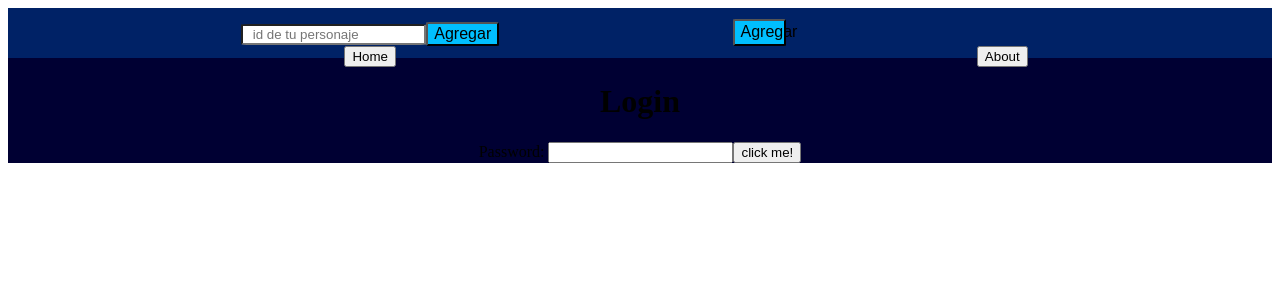
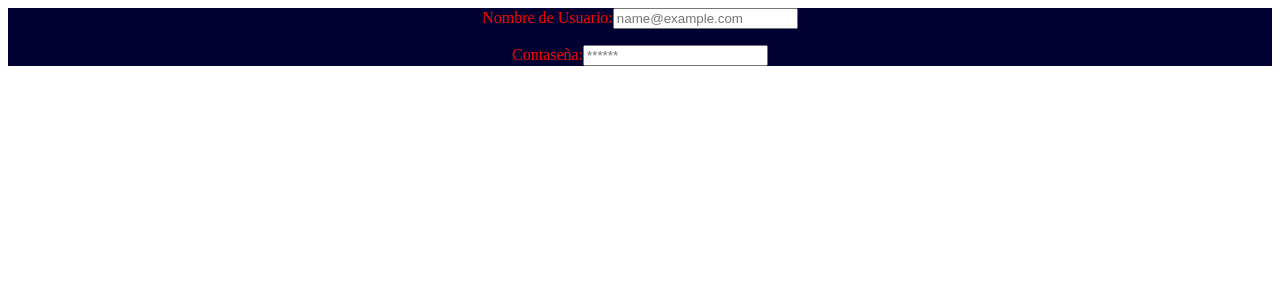
Before and after one commit to EmilceAide/rick-and-morty-front, a React (Create React App) app: page / in a window 1280 px wide. Shown: the top 300 px of the page. Built offline with nearby package versions, Linux system fonts and the light colour scheme; a web font is replaced by a local one.

Commit message:
Added login form and logout button

```diff
--- a/src/App.jsx
+++ b/src/App.jsx
@@ -1,17 +1,37 @@
-import React, { useState } from "react";
-import { Route, Routes } from "react-router-dom";
+import React, { useState, useEffect } from "react";
+import { Route, Routes, useLocation, useNavigate } from "react-router-dom";
 import axios from "axios";
 import "./App.css";
-import Cards from "./components/cards/Cards.jsx";
+import Cards from "./components/Cards/Cards.jsx";
 import NavBar from "./components/NavBar/NavBar.jsx";
-import Login  from "./components/login/Login";
-import About from "./components/about/About";
-import Detail from "./components/detail/Detail";
+import About from "./components/About/About";
+import Detail from "./components/Detail/Detail";
+import FormLogin from "./components/Form/FormLogin";
 
 function App() {
   const url = "https://rickandmortyapi.com/api/character";
+  const location = useLocation();
+  const navigate = useNavigate();
 
   const [characters, setCharacters] = useState([]);
+  const [access, setAccess] = useState(false);
+  const EMAIL = "emi@gmail.com";
+  const PASSWORD = "Pass123!";
+
+  function login(userData) {
+    if (userData.password === PASSWORD && userData === EMAIL) {
+      setAccess(true);
+      navigate("/home");
+    }
+  }
+  function logout() {
+    setAccess(false);
+    navigate("/");
+  }
+
+  useEffect(() => {
+    !access && navigate("/");
+  }, [access]);
 
   const onSearch = (id) => {
     axios
@@ -44,16 +64,19 @@ function App() {
 
   return (
     <div className="App">
-      <NavBar onSearch={onSearch} onGetRandom={onGetRandom} />
+      {location.pathname === "/" ? (
+        <FormLogin login={login} />
+      ) : (
+        <NavBar onSearch={onSearch} onGetRandom={onGetRandom} logout={logout} />
+      )}
       <Routes>
-        <Route path="/" element ={<Login/>}></Route>
-        <Route path="/home" element ={
-         <Cards characters={characters} onClose={onClose} />
-         }></Route>
-        <Route path="/about" element ={<About/>}></Route>
-        <Route path="/detail/:id" element ={<Detail/>}></Route>
+        <Route
+          path="/home"
+          element={<Cards characters={characters} onClose={onClose} />}
+        ></Route>
+        <Route path="/about" element={<About />}></Route>
+        <Route path="/detail/:id" element={<Detail url={url} />}></Route>
       </Routes>
-
     </div>
   );
 }
--- /dev/null
+++ b/src/components/Form/FormLogin.jsx
@@ -0,0 +1,80 @@
+import React, { useState } from "react";
+import { Link } from "react-router-dom";
+import {validation} from "../../models/validation";
+
+const FormLogin = ({login}) => {
+  const [userData, setUserData] = useState({
+    username: "",
+    password: "",
+  });
+
+  const [errors, setErrors] = useState({
+    username: "",
+    password: "",
+  });
+
+
+
+  const handleChange = (e) =>{
+    setUserData({
+        ...userData,
+        [e.target.name]: e.target.value
+    })
+    setErrors(validation({
+        ...userData,
+        [e.target.name]: e.target.value
+    })
+    )
+  }
+
+  const handleSubmit =(e)=>{
+    e.preventDefault()
+    const aux = Object.keys(errors)
+    if(aux.length===0){
+      setUserData({
+        email: "",
+        password: "",
+      })
+      setErrors({
+        email: "",
+        password: "",
+      })
+    login(userData)
+  }
+}
+
+  return (
+    <from onSubmit={handleSubmit}>
+      <label style={{color: 'red'}}>Nombre de Usuario:</label>
+      <input
+        type="text"
+        name="username"
+        placeholder="name@example.com"
+        value={userData.username}
+        onChange={handleChange}
+      />
+      <p>
+      {errors.username && <p style={{color: 'red'}}>{ errors.username }</p>}
+      </p>
+
+      <label  style={{color: 'red'}}>Contaseña:</label>
+      <input
+        type="text"
+        name="password"
+        placeholder="******"
+        value={userData.password}
+        onChange={handleChange}
+      />
+      <p>
+      {errors.password && <p style={{color: 'red'}}>{ errors.password }</p>}
+      </p>
+      {Object.keys(errors).length === 0 ? (
+          <Link to="/home">
+            <button type="submit">Ingresar</button>
+          </Link>
+        ) : null}
+    </from>
+  );
+};
+
+export default FormLogin;
--- a/src/components/NavBar/NavBar.jsx
+++ b/src/components/NavBar/NavBar.jsx
@@ -1,17 +1,17 @@
 import React from "react";
 import { Link } from "react-router-dom";
-import SearchBar from "../searchBar/SearchBar.jsx";
+import SearchBar from "../SearchBar/SearchBar.jsx";
 import styles from "./navBar.module.css";
 
-const NavBar = ({ onSearch, onGetRandom }) => {
+const NavBar = ({ onSearch, onGetRandom, logout }) => {
   return (
     <div className={styles.container}>
-        <Link to="/home">
-            <button> Home </button>
-        </Link>
-        <Link to="/about" >
-            <button>About</button>
-        </Link>
+      <Link to="/home">
+        <button> Home </button>
+      </Link>
+      <Link to="/about">
+        <button>About</button>
+      </Link>
       <SearchBar onSearch={onSearch} />
       <button
         onClick={() => onGetRandom(1, 826, onSearch)}
@@ -19,6 +19,7 @@ const NavBar = ({ onSearch, onGetRandom }) => {
       >
         Agregar
       </button>
+      <button onClick={logout}> Cerrar Sesión </button>
     </div>
   );
 };
--- a/src/components/about/About.jsx
+++ b/src/components/about/About.jsx
@@ -3,7 +3,7 @@ import React from 'react';
 const About = () => {
     return (
         <div>
-
+            Hola
         </div>
     );
 }
--- a/src/components/card/Card.jsx
+++ b/src/components/card/Card.jsx
@@ -9,11 +9,11 @@ const Card = ({id, name, status, species, gender, origin, image, onClose }) => {
          <Link to={`/detail/${id}`}>
          <img src={image} alt='Avatar del personaje' className={styles.image} />
          <h2 className={styles.name}>{name}</h2>
+         </Link>
          <h2 className={styles.origin}>{origin}</h2>
          <h2 className={styles.species}>{species}</h2>
          <h2 className={styles.gender}>{gender}</h2>
          <h2 className={styles.status}>{status}</h2>
-         </Link>
       </div>
    );
 }
--- a/src/components/cards/Cards.jsx
+++ b/src/components/cards/Cards.jsx
@@ -1,4 +1,4 @@
-import Card from "../card/Card";
+import Card from "../Card/Card";
 import styles from "./cards.module.css";
 
 const Cards = ({ characters, onClose }) => {
--- a/src/components/detail/Detail.jsx
+++ b/src/components/detail/Detail.jsx
@@ -1,34 +1,36 @@
-import React, {useEffect, useState} from 'react';
+import React, { useEffect, useState } from "react";
 import { useParams } from "react-router-dom";
-import axios from 'axios';
+import axios from "axios";
 
-const Detail = () => {
-    const {id} = useParams()
+const Detail = ({url}) => {
+  const { id } = useParams();
   const [character, setCharacter] = useState({});
 
   useEffect(() => {
-    axios(`https://rickandmortyapi.com/api/character/${id}`).then(({ data }) => {
+    axios
+      .get(`${url}/${id}`)
+      .then(({ data }) => {
         if (data.id) {
           setCharacter(data);
-       } else {
-          alert('No hay personajes con ese ID');
         }
-    });
+      })
+      .catch(() =>{
+         alert("No hay personajes con ese ID")
+      })
     return setCharacter({});
   }, [id]);
-
 
   return (
     <div>
       <p>Details</p>
-        <img src={character.image} alt='Avatar del personaje'  />
-         <h2 >{character.name}</h2>
-         <h2 >{character.origin?.name}</h2>
-         <h2 >{character.species}</h2>
-         <h2 >{character.gender}</h2>
-         <h2 >{character.status}</h2>
+      <img src={character.image} alt="Avatar del personaje" />
+      <h2>{character.name}</h2>
+      <h2>{character.origin?.name}</h2>
+      <h2>{character.species}</h2>
+      <h2>{character.gender}</h2>
+      <h2>{character.status}</h2>
     </div>
   );
-}
+};
 
 export default Detail;
--- a/src/components/login/Login.jsx
+++ /dev/null
@@ -1,18 +0,0 @@
-import React from 'react';
-import { Link } from "react-router-dom";
-
-const Login = () => {
-    return (
-        <div>
-            <h1>Login</h1>
-            <label>Password: </label>
-            <input />
-            <Link to="/home">
-            <button>click me!</button>
-            </Link>
-
-        </div>
-    );
-}
-
-export default Login;
--- a/src/components/searchBar/SearchBar.jsx
+++ b/src/components/searchBar/SearchBar.jsx
@@ -5,8 +5,6 @@ const SearchBar = ({ onSearch }) => {
   const [id, setId] = useState("");
 
   const handleChange = (e) => {
-    e.preventDefault();
-    console.log(e.target.value);
     setId(e.target.value);
   };
 
--- /dev/null
+++ b/src/models/validation.js
@@ -0,0 +1,23 @@
+export const validation = (userData) => {
+  const errors = {};
+  if (!/^[^\s@]+@[^\s@]+\.[^\s@]+$/.test(userData.username)) {
+    errors.username = "El email es inválido";
+  }
+  if (userData.username === "") {
+    errors.username = "El campo email esta vacío";
+  }
+
+  if (userData.username.length > 35) {
+    errors.username = "El email no puede superar los 35 caracteres";
+  }
+
+  if (!userData.password.match(/\d/)) {
+    errors.password = "La contraseña debe contener al menos un número";
+  }
+
+  if (userData.password.length < 6 || userData.password.length > 10) {
+    errors.password = "La contraseña de contener entre 6 y 10 caracteres";
+  }
+
+  return errors;
+};
```
Lines whose indentation alone changed are shown as unchanged.
